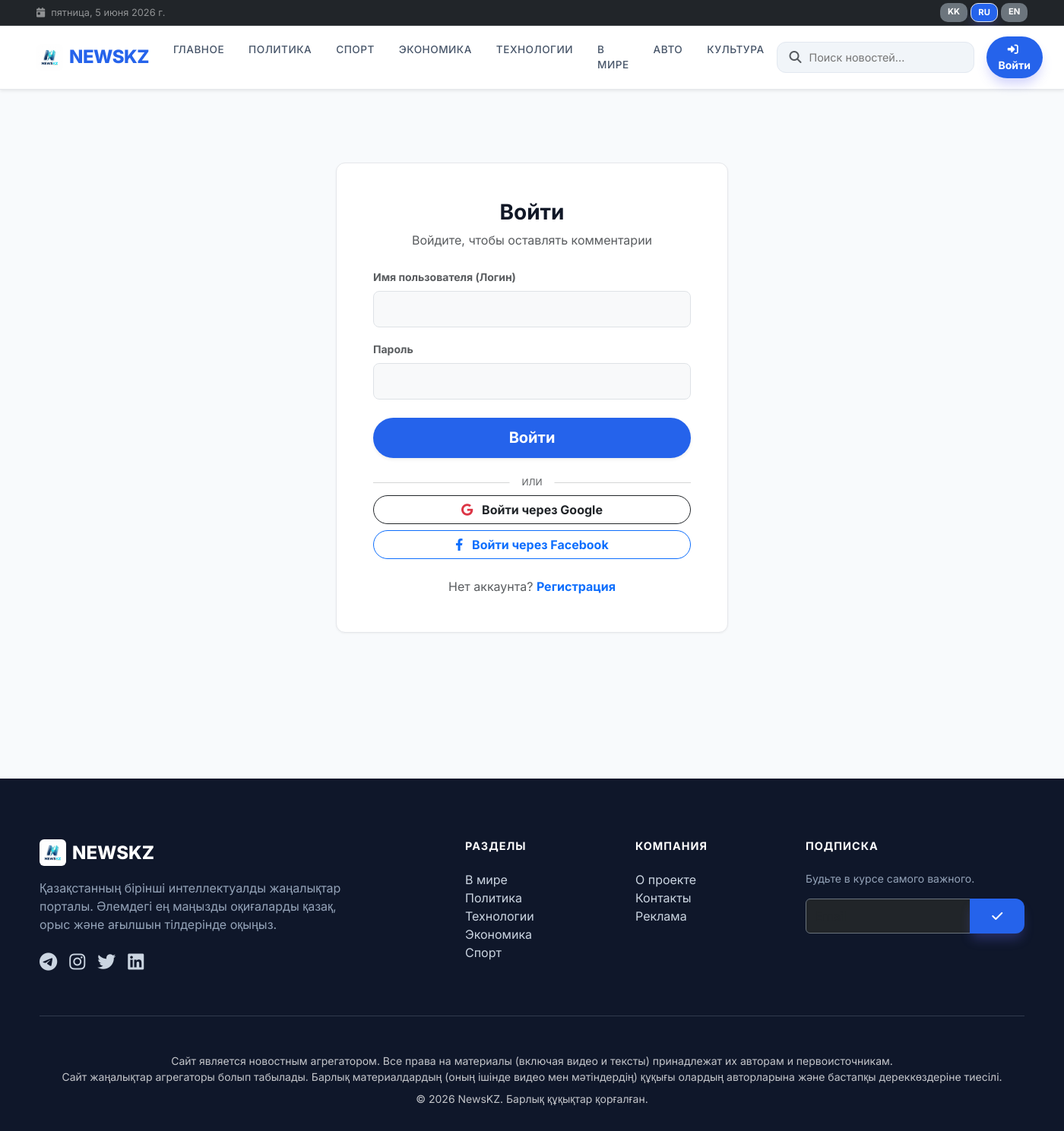
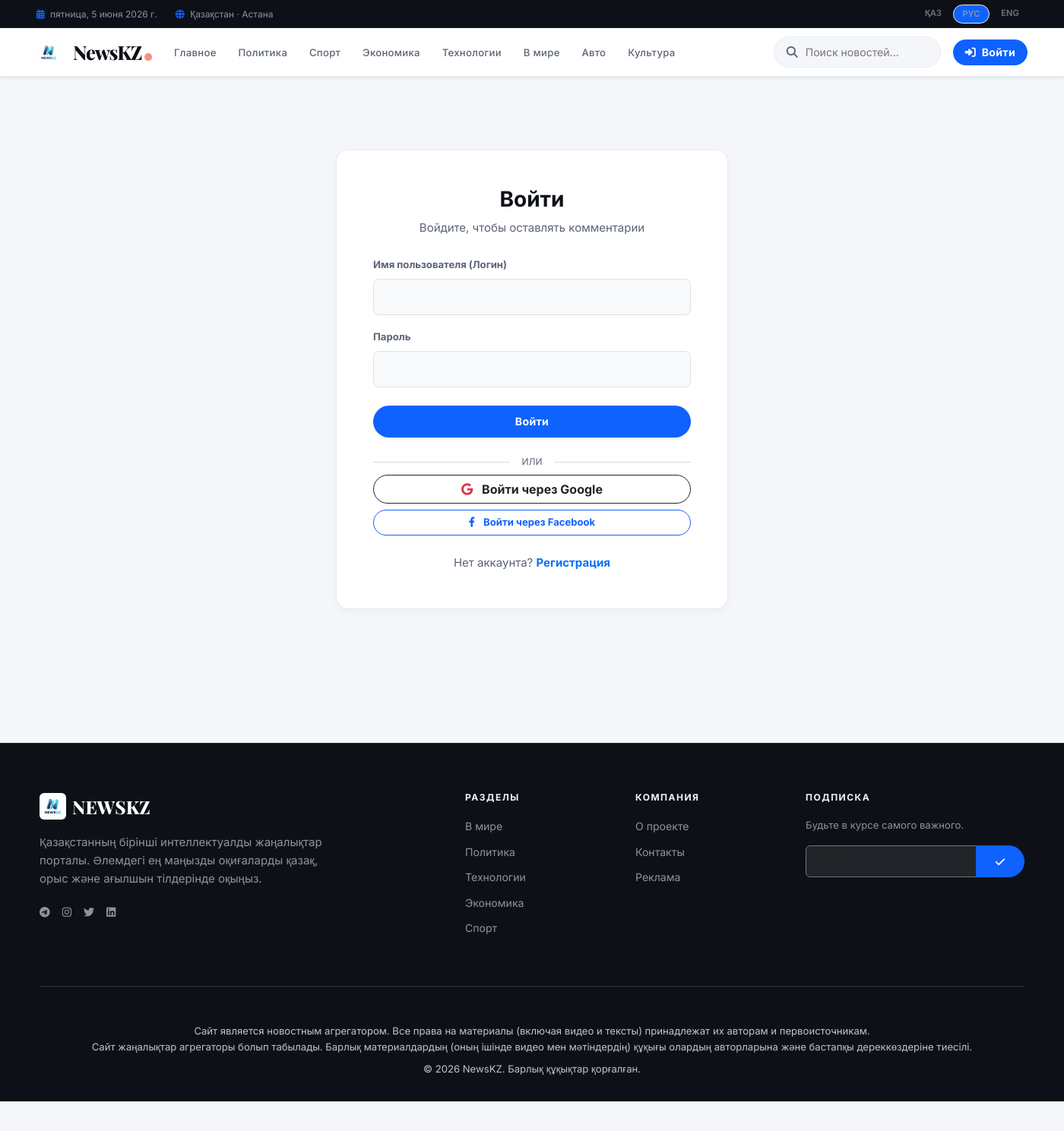
Before and after one commit to abay209/news-portal-kz, a Flask app: a page that uses app/templates/base.html in a window 1400 px wide. Shown: the whole page at 76% size. After the commit the page ends 1450 px from the top, so only its background shows below. Run offline with Flask 3, Linux system fonts and the light colour scheme.

Commit message:
Professional design overhaul: IBM Carbon palette, Playfair Display brand, refined navbar, better typography

```diff
--- a/app/templates/base.html
+++ b/app/templates/base.html
@@ -16,188 +16,260 @@
     <!-- AOS CSS -->
     <link href="https://unpkg.com/aos@2.3.1/dist/aos.css" rel="stylesheet">
     <style>
+        @import url('https://fonts.googleapis.com/css2?family=Inter:wght@300;400;500;600;700;800;900&family=Playfair+Display:wght@700;800&display=swap');
+
         :root {
-            --primary: #2563eb;
-            --primary-dark: #1d4ed8;
+            --primary: #0f62fe;
+            --primary-dark: #0043ce;
+            --primary-light: #d0e2ff;
+            --accent: #ee5340;
             --glass: #ffffff;
-            --glass-border: #e5e7eb;
-            --bg: #f8fafc;
-            --text: #111827;
+            --glass-border: #e8edf2;
+            --bg: #f4f6f9;
+            --text: #0d1117;
+            --text-muted: #5a6475;
             --card-bg: #ffffff;
+            --nav-height: 64px;
         }
 
+        *, *::before, *::after { box-sizing: border-box; }
 
         body {
             font-family: 'Inter', sans-serif;
             background-color: var(--bg);
             color: var(--text);
-            transition: background 0.3s, color 0.3s;
+            font-size: 15px;
+            line-height: 1.6;
         }
 
         /* ===== READING PROGRESS BAR ===== */
         #readingProgress {
             position: fixed;
-            top: 0;
-            left: 0;
+            top: 0; left: 0;
             height: 3px;
             width: 0%;
-            background: linear-gradient(90deg, var(--primary), #a855f7);
-            z-index: 9999;
+            background: linear-gradient(90deg, var(--primary), var(--accent));
+            z-index: 10000;
             transition: width 0.1s linear;
         }
 
-
+        /* ===== TOP BAR ===== */
+        .top-bar {
+            background: #0d1117;
+            color: #8b949e;
+            font-size: 0.75rem;
+            border-bottom: 1px solid #21262d;
+            padding: 0.35rem 0;
+        }
+        .top-bar a { color: #8b949e; text-decoration: none; transition: color 0.2s; }
+        .top-bar a:hover { color: white; }
 
         /* ===== NAVBAR ===== */
         .navbar-glass {
-            background: var(--glass);
+            background: rgba(255,255,255,0.97);
+            backdrop-filter: blur(20px);
+            -webkit-backdrop-filter: blur(20px);
             border-bottom: 1px solid var(--glass-border);
-            padding: 0.8rem 0;
+            padding: 0;
+            height: var(--nav-height);
             transition: all 0.3s;
-            top: 0;
+        }
+        .navbar-glass.scrolled {
+            box-shadow: 0 4px 24px rgba(0,0,0,0.08);
         }
         .navbar-brand {
+            font-family: 'Playfair Display', serif;
             font-weight: 800;
-            font-size: 1.5rem;
-            color: var(--primary) !important;
-            letter-spacing: -0.5px;
+            font-size: 1.6rem;
+            color: var(--text) !important;
+            letter-spacing: -1px;
+            display: flex;
+            align-items: center;
+            gap: 0.5rem;
+        }
+        .navbar-brand .brand-dot {
+            width: 8px; height: 8px;
+            border-radius: 50%;
+            background: var(--accent);
+            display: inline-block;
+            animation: pulse-animation 2s infinite;
         }
         .nav-link {
             font-weight: 500;
-            color: #475569 !important;
-            padding: 0.5rem 1rem !important;
+            color: var(--text-muted) !important;
+            padding: 0 0.9rem !important;
+            line-height: var(--nav-height);
             transition: color 0.2s;
-            text-transform: uppercase;
-            font-size: 0.85rem;
-            letter-spacing: 0.5px;
+            font-size: 0.82rem;
+            letter-spacing: 0.3px;
+            position: relative;
         }
+        .nav-link::after {
+            content: '';
+            position: absolute;
+            bottom: 0; left: 0.9rem; right: 0.9rem;
+            height: 2px;
+            background: var(--primary);
+            transform: scaleX(0);
+            transition: transform 0.2s;
+        }
+        .nav-link:hover { color: var(--primary) !important; }
+        .nav-link:hover::after { transform: scaleX(1); }
+        .nav-link.active { color: var(--primary) !important; font-weight: 700; }
+        .nav-link.active::after { transform: scaleX(1); }
 
-        .x-small { font-size: 0.75rem; }
-        .letter-spacing-1 { letter-spacing: 1px; }
-
-        /* ===== CURRENCY WIDGET ===== */
-        .currency-widget {
-            font-family: monospace;
-            font-size: 0.85rem;
-            letter-spacing: -0.5px;
-        }
-        .currency-val { font-weight: 700; }
-        .currency-up { color: #10b981; }
-        .currency-down { color: #ef4444; }
-        .nav-link:hover { color: var(--primary) !important; }
-        .nav-link.active { color: var(--primary) !important; font-weight: 700; }
-
-        .glass-card {
-            background: var(--card-bg);
-            border-radius: 12px;
-            border: 1px solid var(--glass-border);
-            box-shadow: 0 1px 3px rgba(0,0,0,0.05);
-            transition: transform 0.2s ease, box-shadow 0.2s ease;
-        }
-        .glass-card:hover {
-            transform: translateY(-2px);
-            box-shadow: 0 10px 15px -3px rgba(0,0,0,0.05);
-        }
-
+        /* ===== SEARCH ===== */
         .search-bar {
-            background: #f1f5f9;
-            border: 1px solid #e2e8f0;
-            border-radius: 12px;
-            padding: 0.5rem 1rem;
-            width: 260px;
+            background: var(--bg);
+            border: 1.5px solid var(--glass-border);
+            border-radius: 24px;
+            padding: 0.45rem 1rem;
+            width: 220px;
             transition: all 0.3s;
+            display: flex;
+            align-items: center;
         }
         .search-bar:focus-within {
             background: white;
             border-color: var(--primary);
-            box-shadow: 0 0 0 4px rgba(99, 102, 241, 0.1);
-            width: 320px;
+            box-shadow: 0 0 0 4px rgba(15,98,254,0.1);
+            width: 280px;
         }
         .search-bar input {
             background: transparent;
             border: none;
             outline: none;
             width: 100%;
-            font-size: 0.9rem;
+            font-size: 0.88rem;
+            font-family: 'Inter', sans-serif;
         }
 
+        /* ===== LANG ===== */
         .lang-switcher .btn {
-            border-radius: 10px;
-            font-weight: 700;
-            padding: 0.4rem 0.8rem;
-            font-size: 0.75rem;
-            border: 1px solid #e2e8f0;
+            border-radius: 20px;
+            font-weight: 600;
+            padding: 0.3rem 0.7rem;
+            font-size: 0.72rem;
+            border: 1.5px solid var(--glass-border);
+            transition: all 0.2s;
+        }
+        .lang-switcher .btn:hover { border-color: var(--primary); color: var(--primary); }
+
+        /* ===== CARDS ===== */
+        .glass-card {
+            background: var(--card-bg);
+            border-radius: 16px;
+            border: 1px solid var(--glass-border);
+            box-shadow: 0 2px 8px rgba(0,0,0,0.04);
+            transition: transform 0.25s ease, box-shadow 0.25s ease;
+        }
+        .glass-card:hover {
+            transform: translateY(-3px);
+            box-shadow: 0 16px 32px rgba(0,0,0,0.08);
         }
 
-
-
+        /* ===== BUTTONS ===== */
         .btn-primary {
-            background-color: var(--primary);
+            background: var(--primary);
             border: none;
-            border-radius: 12px;
+            border-radius: 24px;
             font-weight: 600;
-            padding: 0.7rem 1.8rem;
-            box-shadow: 0 10px 15px -3px rgba(99, 102, 241, 0.3);
+            padding: 0.65rem 1.6rem;
+            font-size: 0.88rem;
+            letter-spacing: 0.3px;
+            transition: all 0.2s;
         }
         .btn-primary:hover {
-            background-color: var(--primary-dark);
-            transform: translateY(-2px);
-            box-shadow: 0 15px 20px -3px rgba(99, 102, 241, 0.4);
+            background: var(--primary-dark);
+            transform: translateY(-1px);
+            box-shadow: 0 8px 20px rgba(15,98,254,0.3);
+        }
+        .btn-outline-primary {
+            border-color: var(--primary);
+            color: var(--primary);
+            border-radius: 24px;
+            font-weight: 600;
+            font-size: 0.82rem;
+        }
+        .btn-outline-primary:hover {
+            background: var(--primary);
+            border-color: var(--primary);
         }
 
+        /* ===== BADGES ===== */
+        .badge {
+            border-radius: 20px;
+            padding: 0.35em 0.8em;
+            font-weight: 600;
+            font-size: 0.7rem;
+            letter-spacing: 0.3px;
+        }
+        .bg-primary { background-color: var(--primary) !important; }
+
+        /* ===== FOOTER ===== */
         footer {
-            background: #0f172a;
-            color: #94a3b8;
-            padding: 5rem 0 2rem;
-            margin-top: 6rem;
+            background: #0d1117;
+            color: #8b949e;
+            padding: 4rem 0 2rem;
+            margin-top: 5rem;
+            border-top: 1px solid #21262d;
         }
-        footer .brand-text { color: white; font-weight: 800; font-size: 1.5rem; margin-bottom: 1.5rem; display: block; }
-        footer a { color: #cbd5e1; text-decoration: none; transition: color 0.2s; }
+        footer .brand-text {
+            font-family: 'Playfair Display', serif;
+            color: white;
+            font-weight: 800;
+            font-size: 1.5rem;
+            margin-bottom: 1rem;
+            display: block;
+        }
+        footer a { color: #8b949e; text-decoration: none; transition: color 0.2s; font-size: 0.88rem; }
         footer a:hover { color: var(--primary); }
-        footer h6 { color: white; font-weight: 700; margin-bottom: 1.5rem; text-transform: uppercase; letter-spacing: 1px; font-size: 0.9rem; }
-
-        .badge { border-radius: 6px; padding: 0.5em 0.8em; font-weight: 600; }
-        .bg-primary { background-color: var(--primary) !important; }
+        footer h6 {
+            color: #f0f6fc;
+            font-weight: 700;
+            margin-bottom: 1.2rem;
+            text-transform: uppercase;
+            letter-spacing: 1.5px;
+            font-size: 0.75rem;
+        }
+        footer li { margin-bottom: 0.6rem; }
 
         /* ===== SCROLL TO TOP ===== */
         #scrollTop {
             position: fixed;
-            bottom: 30px;
-            right: 30px;
-            width: 48px;
-            height: 48px;
+            bottom: 28px; right: 28px;
+            width: 44px; height: 44px;
             border-radius: 50%;
             background: var(--primary);
             color: white;
             border: none;
-            box-shadow: 0 8px 24px rgba(99,102,241,0.4);
+            box-shadow: 0 8px 24px rgba(15,98,254,0.4);
             cursor: pointer;
-            opacity: 0;
-            visibility: hidden;
+            opacity: 0; visibility: hidden;
             transition: all 0.3s;
             z-index: 999;
             display: flex;
             align-items: center;
             justify-content: center;
-            font-size: 1rem;
+            font-size: 0.9rem;
         }
         #scrollTop.show { opacity: 1; visibility: visible; }
-        #scrollTop:hover { transform: translateY(-4px); box-shadow: 0 12px 30px rgba(99,102,241,0.5);        }
+        #scrollTop:hover { transform: translateY(-4px); box-shadow: 0 12px 30px rgba(15,98,254,0.5); }
 
-        /* ===== PRELOADER REMOVED ===== */
+        /* ===== UTILITIES ===== */
+        .x-small { font-size: 0.72rem; }
+        .letter-spacing-1 { letter-spacing: 1px; }
+        .text-muted { color: var(--text-muted) !important; }
+
+        /* ===== PULSE ===== */
+        @keyframes pulse-animation {
+            0%, 100% { transform: scale(1); opacity: 1; }
+            50% { transform: scale(1.3); opacity: 0.6; }
+        }
+        .pulse-icon { animation: pulse-animation 1.5s infinite; }
 
         @media (max-width: 991px) {
-            .search-bar { width: 100%; margin: 1rem 0; }
-        }
-
-        /* ===== LIVE PULSE ANIMATION ===== */
-        @keyframes pulse-animation {
-            0% { transform: scale(1); opacity: 1; }
-            50% { transform: scale(1.2); opacity: 0.6; }
-            100% { transform: scale(1); opacity: 1; }
-        }
-        .pulse-icon {
-            animation: pulse-animation 1.5s infinite;
+            .search-bar { width: 100%; margin: 0.75rem 0; }
         }
     </style>
 </head>
@@ -205,16 +277,17 @@
     <!-- Reading Progress Bar -->
     <div id="readingProgress"></div>
 
-    <div class="bg-dark text-white py-1 d-none d-lg-block" style="font-size: 0.8rem; border-bottom: 1px solid rgba(255,255,255,0.1);">
+    <div class="top-bar d-none d-lg-block">
         <div class="container-fluid px-4 px-lg-5 d-flex justify-content-between align-items-center">
-            <div class="d-flex align-items-center gap-3">
-                <span class="text-white-50"><i class="fas fa-calendar-day me-2"></i><span class="local-time" id="topDate"></span></span>
+            <div class="d-flex align-items-center gap-4">
+                <span><i class="fas fa-calendar-alt me-1" style="color:#0f62fe"></i> <span id="topDate"></span></span>
+                <span class="d-none d-xl-inline"><i class="fas fa-globe me-1" style="color:#0f62fe"></i> Қазақстан · Астана</span>
             </div>
             <div class="lang-switcher d-flex gap-1">
                 {% set current_l = session.get('lang', 'ru') %}
-                <a href="{{ url_for('main.set_lang', lang_code='kk') }}" class="btn btn-sm {{ 'btn-primary' if current_l == 'kk' else 'bg-secondary text-white border-0' }}" style="font-size: 0.7rem; padding: 0.2rem 0.6rem;">KK</a>
-                <a href="{{ url_for('main.set_lang', lang_code='ru') }}" class="btn btn-sm {{ 'btn-primary' if current_l == 'ru' else 'bg-secondary text-white border-0' }}" style="font-size: 0.7rem; padding: 0.2rem 0.6rem;">RU</a>
-                <a href="{{ url_for('main.set_lang', lang_code='en') }}" class="btn btn-sm {{ 'btn-primary' if current_l == 'en' else 'bg-secondary text-white border-0' }}" style="font-size: 0.7rem; padding: 0.2rem 0.6rem;">EN</a>
+                <a href="{{ url_for('main.set_lang', lang_code='kk') }}" class="btn btn-sm {{ 'btn-primary' if current_l == 'kk' else 'btn-outline-secondary border-0 text-secondary' }}" style="font-size: 0.7rem; padding: 0.2rem 0.7rem; border-radius:20px;">ҚАЗ</a>
+                <a href="{{ url_for('main.set_lang', lang_code='ru') }}" class="btn btn-sm {{ 'btn-primary' if current_l == 'ru' else 'btn-outline-secondary border-0 text-secondary' }}" style="font-size: 0.7rem; padding: 0.2rem 0.7rem; border-radius:20px;">РУС</a>
+                <a href="{{ url_for('main.set_lang', lang_code='en') }}" class="btn btn-sm {{ 'btn-primary' if current_l == 'en' else 'btn-outline-secondary border-0 text-secondary' }}" style="font-size: 0.7rem; padding: 0.2rem 0.7rem; border-radius:20px;">ENG</a>
             </div>
         </div>
     </div>
@@ -222,8 +295,8 @@
     <nav class="navbar navbar-expand-lg navbar-glass sticky-top shadow-sm">
         <div class="container-fluid px-4 px-lg-5">
             <a class="navbar-brand d-flex align-items-center" href="{{ url_for('main.index') }}">
-                <img src="{{ url_for('static', filename='images/logo.png') }}" alt="NEWSKZ" height="35" class="me-2" style="border-radius: 8px;" onerror="this.style.display='none'">
-                <span>NEWSKZ</span>
+                <img src="{{ url_for('static', filename='images/logo.png') }}" alt="NEWSKZ" height="32" class="me-2" style="border-radius: 6px;" onerror="this.style.display='none'">
+                <span>NewsKZ<span class="brand-dot ms-1"></span></span>
             </a>
             <button class="navbar-toggler border-0 shadow-none" type="button" data-bs-toggle="collapse" data-bs-target="#navbarNav">
                 <i class="fas fa-bars"></i>
```
